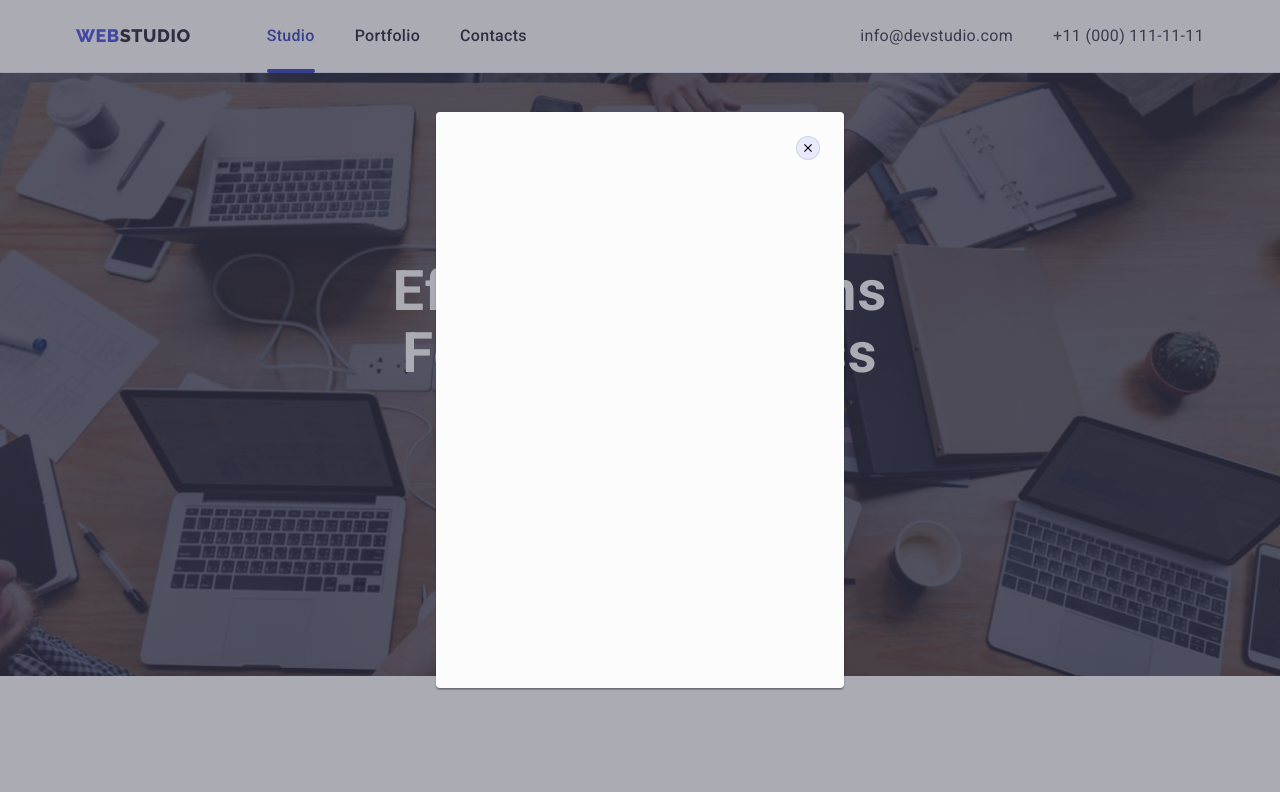
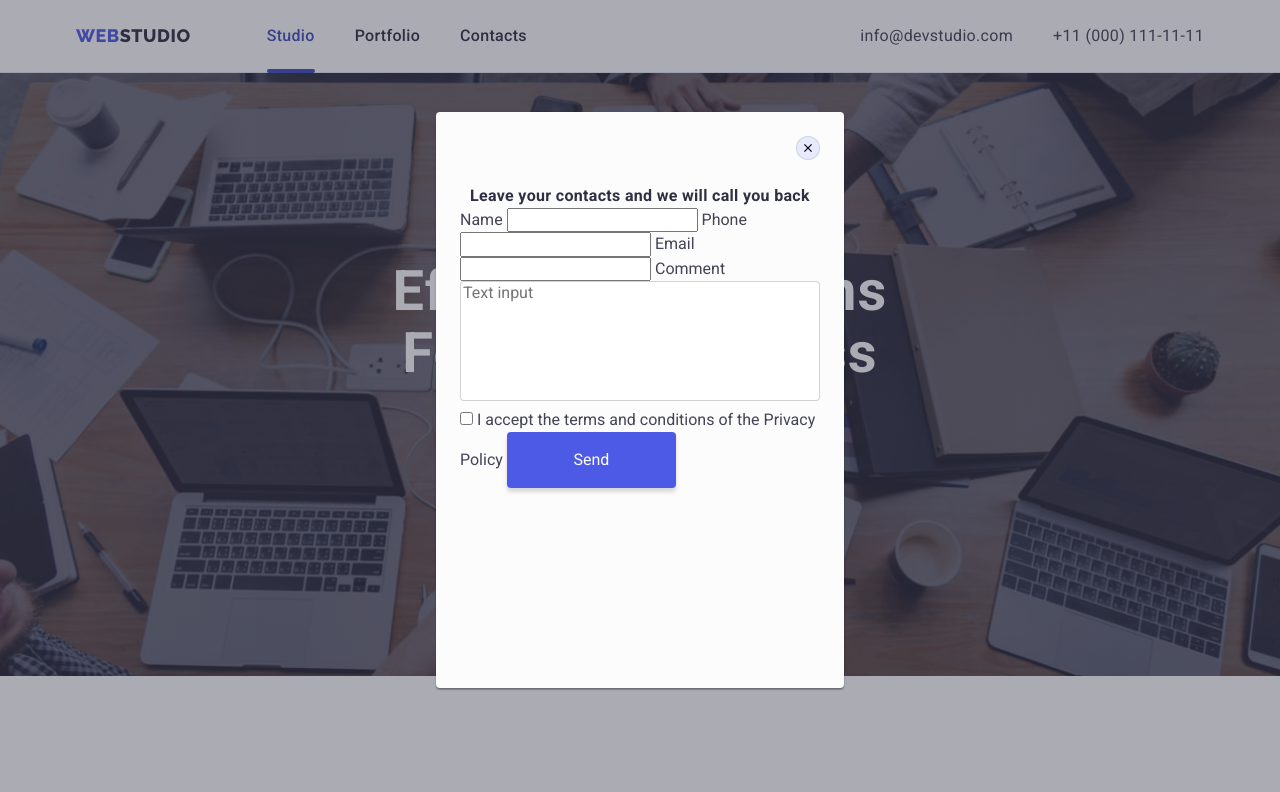
Before and after one commit to HannaKornytska/goit-markup-hw-06, a plain HTML site: page index.html in a window 1280 px wide. Both pictures are taken after a click on the button "Order Service". Shown: the top 792 px of the page. Drawn offline with nearby package versions, Linux system fonts and the light colour scheme.

Commit message:
update index.html

```diff
--- a/index.html
+++ b/index.html
@@ -26,8 +26,7 @@
           >
           <ul class="site-nav list">
             <li class="nav-list">
-              <a href="" class="nav-link current link">Studio
-              </a>
+              <a href="" class="nav-link current link">Studio </a>
             </li>
             <li class="nav-list">
               <a href="./portfolio.html" class="nav-link link">Portfolio</a>
@@ -57,7 +56,9 @@
       <section class="section-hero">
         <div class="container">
           <h1 class="section-title">Effective Solutions for Your Business</h1>
-          <button type="button" class="primary-button" data-modal-open>Order Service</button>
+          <button type="button" class="primary-button" data-modal-open>
+            Order Service
+          </button>
         </div>
       </section>
       <section class="section-team">
@@ -322,10 +323,7 @@
           <ul class="customers-logo list">
             <li class="customers-item">
               <a class="customers-link" href="">
-                <svg
-                  class="customers-icon"
-                  width="104" height="56"
-                >
+                <svg class="customers-icon" width="104" height="56">
                   <use href="./images/icons.svg#icon-Logo"></use>
                 </svg>
               </a>
@@ -381,45 +379,74 @@
         <div class="footer-contact">
           <b class="footer-contact-title">Social media</b>
           <ul class="footer-list list">
-            <li class="footer-list-item"><a class="footer-link" href="">
-              <svg class="footer-item-svg" width="24"
-              height="24">
+            <li class="footer-list-item">
+              <a class="footer-link" href="">
+                <svg class="footer-item-svg" width="24" height="24">
                   <use href="./images/icons.svg#icon-instagram-2"></use>
                 </svg>
-            </a></li>
-            <li class="footer-list-item"><a class="footer-link" href="">
-              <svg class="footer-item-svg" width="24"
-              height="24">
+              </a>
+            </li>
+            <li class="footer-list-item">
+              <a class="footer-link" href="">
+                <svg class="footer-item-svg" width="24" height="24">
                   <use href="./images/icons.svg#icon-twitter-1"></use>
                 </svg>
-            </a></li>
-            <li class="footer-list-item"><a class="footer-link" href="">
-              <svg class="footer-item-svg" width="24"
-              height="24">
+              </a>
+            </li>
+            <li class="footer-list-item">
+              <a class="footer-link" href="">
+                <svg class="footer-item-svg" width="24" height="24">
                   <use href="./images/icons.svg#icon-facebook-1"></use>
                 </svg>
-            </a></li>
-            <li class="footer-list-item"><a class="footer-link" href="">
-              <svg class="footer-item-svg" width="24"
-              height="24" >
+              </a>
+            </li>
+            <li class="footer-list-item">
+              <a class="footer-link" href="">
+                <svg class="footer-item-svg" width="24" height="24">
                   <use href="./images/icons.svg#icon-linkedin-1"></use>
                 </svg>
-            </a></li>
+              </a>
+            </li>
           </ul>
         </div>
       </div>
     </footer>
 
-    <div  class="backdrop is-hidden" data-modal>
-      <div class="modal">
-          <button type="button" class="modal-btn" data-modal-close >
-            <svg class="modal-svg"  width="8" height="8">
-            <use href="./images/icons.svg#icon-close"
-           ></use>
-          </svg></button>
+    <div class="backdrop is-hidden" data-modal>
+      <di class="modal">
+        <button type="button" class="modal-btn" data-modal-close>
+          <svg class="modal-svg" width="8" height="8">
+            <use href="./images/icons.svg#icon-close"></use>
+          </svg>
+        </button>
+
+
+          <form class="checklist-action">
+            <b class="checklist"
+              >Leave your contacts and we will call you back</b
+            >
+            <label for="Name" name="Name">Name</label>
+            <input type="text" name="name" id="Name" autofocus>
+            <label for="tel" name="tel">Phone</label>
+            <input type="tel" name="tel" id="tel">
+            <label for="email" name="email">Email</label>
+            <input type="text" name="email" id="email">
+            <label for="comment" name="comment">Comment</label>
+            <textarea name="comment" id="comment" placeholder="Text input"></textarea>
+
+            <input type="checkbox" name="" id="policy">
+            <label for="policy">I accept the terms and conditions of the Privacy Policy</label>
+
+
+
+
+
+
+            <button type="submit" class="check-btn">Send</button>
+          </form>
+
       </div>
     </div>
-
 
     <script src="./js/modal.js"></script>
   </body>
```
Lines whose indentation alone changed are shown as unchanged.
